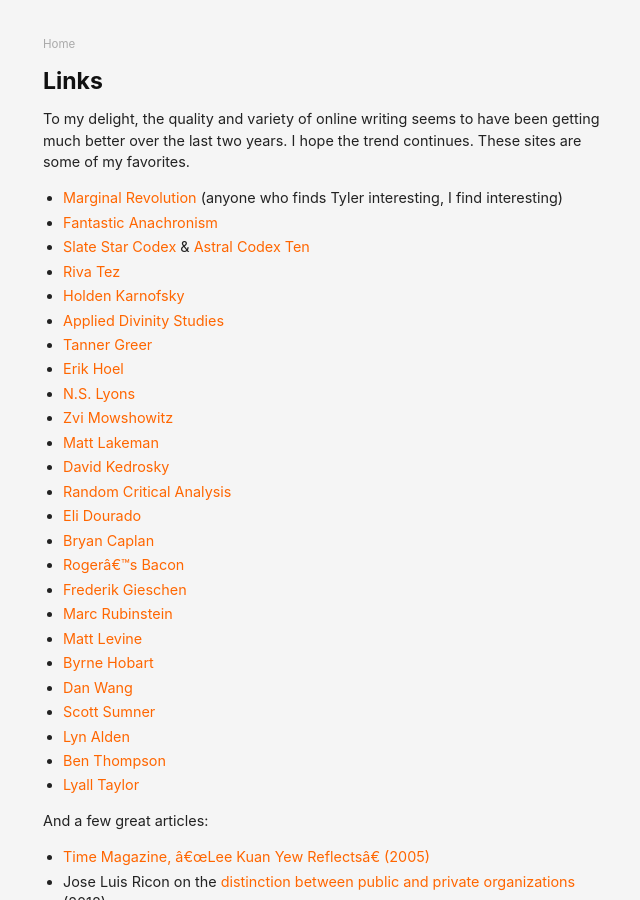
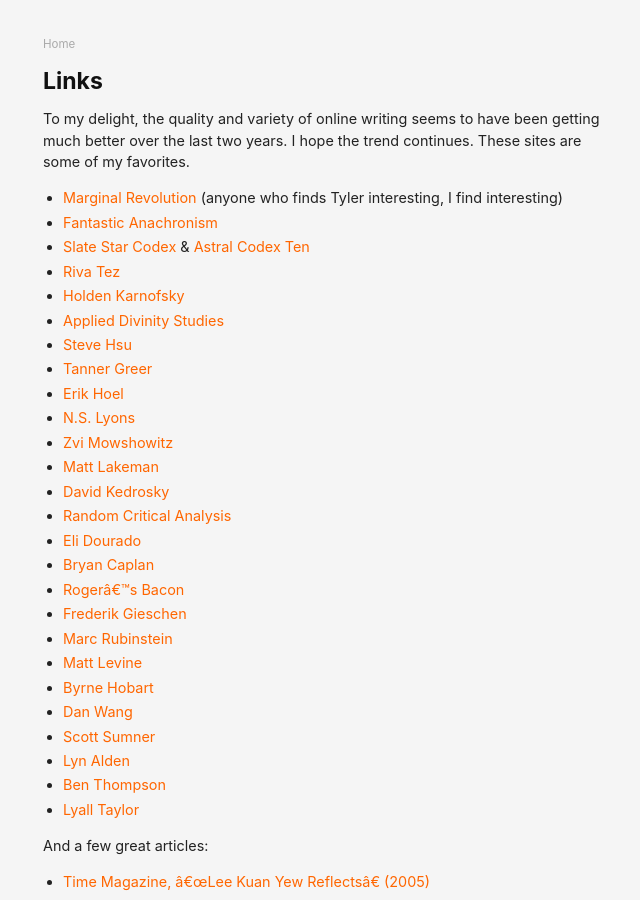
Before and after one commit to danschlz/danschulz.github.io, a Jekyll site: the page built from links.md, in a window 1280 px wide and 900 px high. Shown: the whole window, without its empty margins (317-957 px from the left). Built offline with Jekyll 4.4.1, drawn with Linux system fonts in a browser that asks for light colours.

Commit message:
Update links.md

```diff
--- a/links.md
+++ b/links.md
@@ -12,6 +12,7 @@ To my delight, the quality and variety of online writing seems to have been gett
 * [Riva Tez](https://www.hardtowrite.com/)
 * [Holden Karnofsky](https://www.cold-takes.com/)
 * [Applied Divinity Studies](https://applieddivinitystudies.com/)
+* [Steve Hsu](https://infoproc.blogspot.com/)
 * [Tanner Greer](https://scholars-stage.org/)
 * [Erik Hoel](https://www.theintrinsicperspective.com/archive)
 * [N.S. Lyons](https://theupheaval.substack.com/archive)
```
